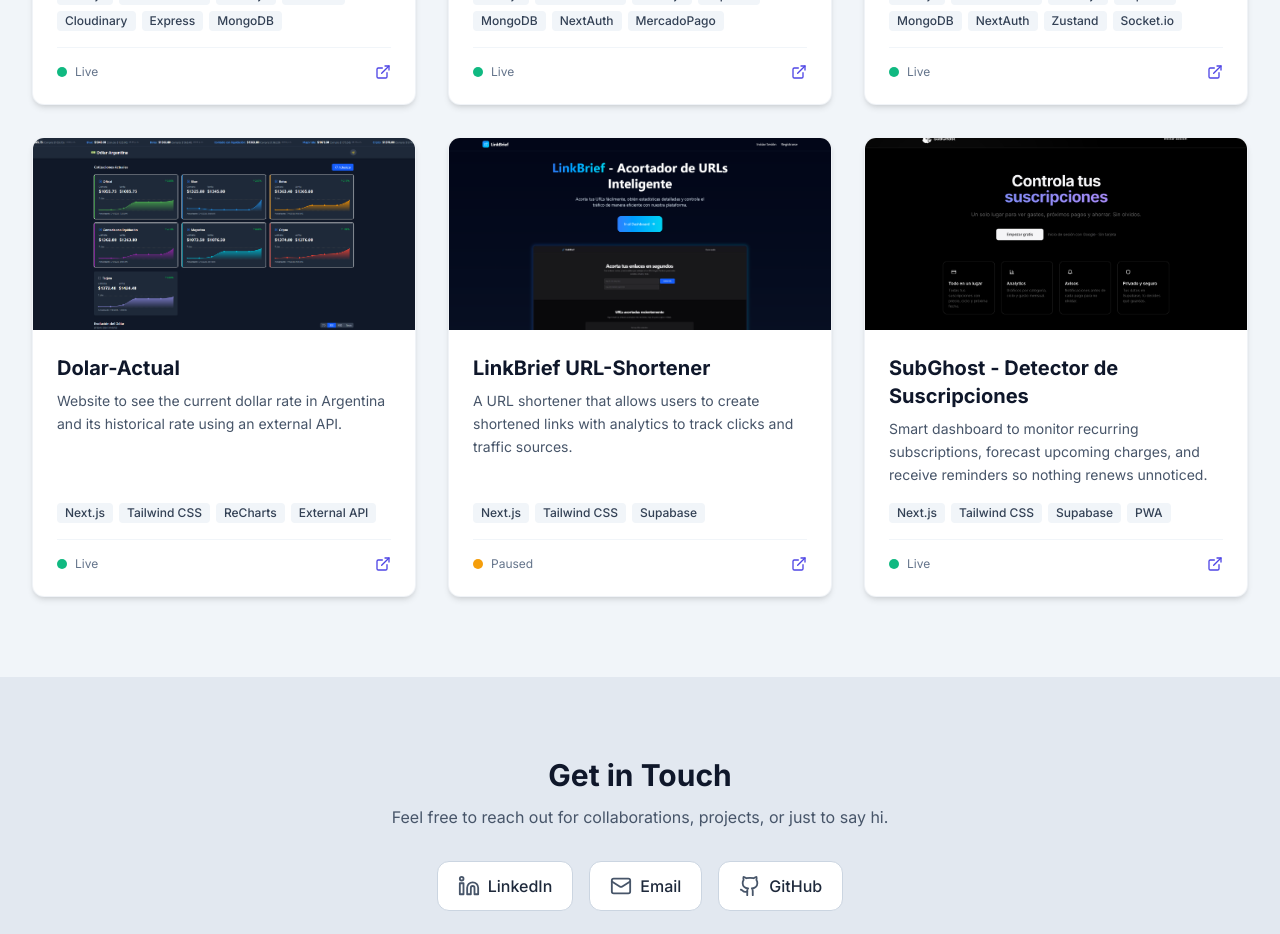
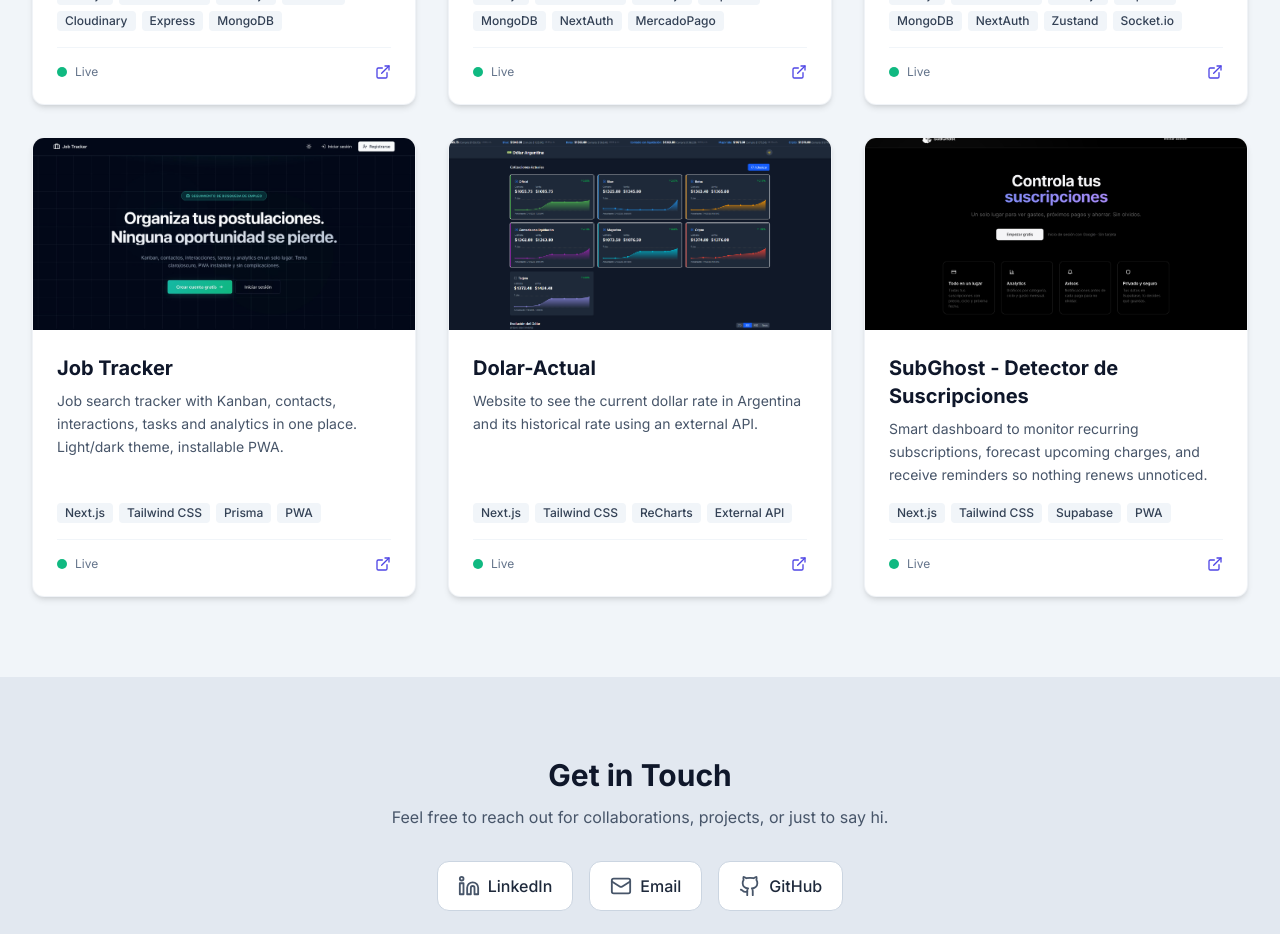
Before and after one commit to consbenjamin/portfolio, a Next.js app: page /en in a window 1280 px wide. Shown: the part 2320-3254 px from the top of the page. Built offline with nearby package versions, Linux system fonts and the light colour scheme.

Commit message:
jobtracker added to projects

```diff
--- a/components/Projects.js
+++ b/components/Projects.js
@@ -7,7 +7,7 @@ import vapeclub from "../images/vapeclub.png";
 import chatapp from "../images/chat-app.png";
 import dolaractual from "../images/dolar-actual.png";
 import hassuru from "../images/hassuru.png";
-import linkbrief from "../images/LinkBrief.png";
+import jobtracker from "../images/jobtracker.png";
 import subghost from "../images/subghost.png";
 
 const projects = [
@@ -45,6 +45,17 @@ const projects = [
     status: "online",
   },
   {
+    title: "Job Tracker",
+    descriptions: {
+      en: "Job search tracker with Kanban, contacts, interactions, tasks and analytics in one place. Light/dark theme, installable PWA.",
+      es: "Seguimiento de búsqueda de empleo con Kanban, contactos, interacciones, tareas y analytics en un solo lugar. Tema claro/oscuro, PWA instalable.",
+    },
+    image: jobtracker,
+    technologies: ["Next.js", "Tailwind CSS", "Prisma", "PWA"],
+    url: "https://job-tracker-tool.vercel.app/",
+    status: "online",
+  },
+  {
     title: "Dolar-Actual",
     descriptions: {
       en: "Website to see the current dollar rate in Argentina and its historical rate using an external API.",
@@ -54,17 +65,6 @@ const projects = [
     technologies: ["Next.js", "Tailwind CSS", "ReCharts", "External API"],
     url: "https://dolar-actual-argentina.vercel.app/",
     status: "online",
-  },
-  {
-    title: "LinkBrief URL-Shortener",
-    descriptions: {
-      en: "A URL shortener that allows users to create shortened links with analytics to track clicks and traffic sources.",
-      es: "Un acortador de URLs que permite a los usuarios crear enlaces cortos con analíticas para rastrear clics y fuentes de tráfico.",
-    },
-    image: linkbrief,
-    technologies: ["Next.js", "Tailwind CSS", "Supabase"],
-    url: "https://linkbrief.vercel.app/",
-    status: "paused",
   },
   {
     title: "SubGhost - Detector de Suscripciones",
```
Also changed, not shown: images/jobtracker.png (added).
